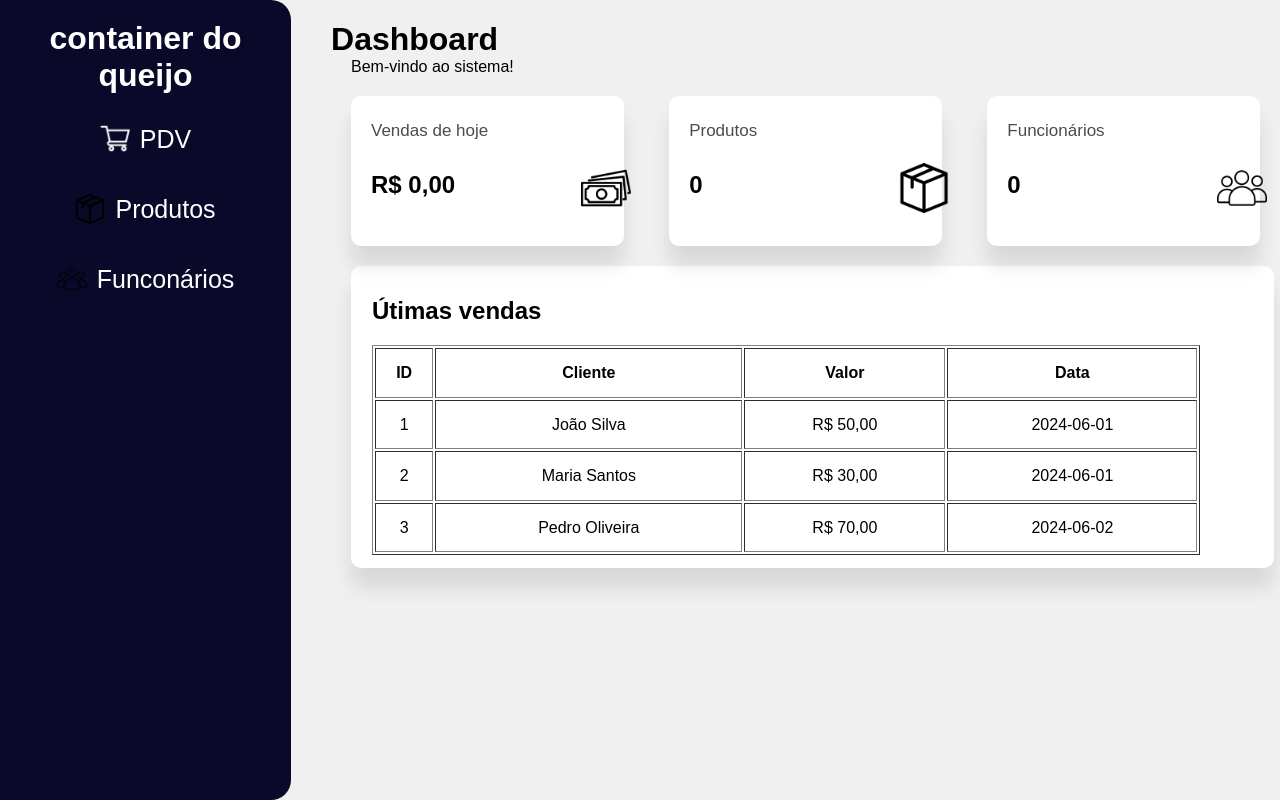
After one commit to Drigo019/TCC, a PHP site: page /dashboard.html in a window 1280 px wide. The commit adds this page. Run offline with PHP 8.4, Linux system fonts and the light colour scheme.

Commit message:
31/5/2026 17:35
Mudanças: modificação do PDV, para uma pagina própria.
Falta algumas coisas para finalizar

```diff
--- /dev/null
+++ b/dashboard.html
@@ -0,0 +1,123 @@
+<!DOCTYPE html>
+<html lang="en">
+<head>
+    <meta charset="UTF-8">
+    <meta name="viewport" content="width=device-width, initial-scale=1.0">
+    <title>Document</title>
+</head>
+<body style="margin: 0; padding: 0; background-color: rgb(240, 240, 240); font-family: Arial, sans-serif;">
+    <div style="display: flex; height: 100vh;">
+        <div align="left" style="width: 23%; height: 100vh; background-color: rgb(11, 9, 41); border-radius: 20px; border-top-left-radius: 0; border-bottom-left-radius: 0;">
+            <h1 style="color: white; text-align: center; margin: 0; padding: 0; border-top: 20px solid transparent;">
+                container do queijo
+            </h1>
+            <div style="background-color: rgb(11, 9, 41); border-top: 20px solid transparent;">
+                <button onclick="window.location.href='PDV.html';" style="width: 100%; height: 50px; background-color: rgb(11, 9, 41); color: white; border: none; font-size: 16px; cursor: pointer;">
+                    <div style="font-size: 25px; display: flex; align-items: center; justify-content: center;">
+                        <img src="Imagens/Carrinho.png" alt="carrinho" style="width: 30px; height: 30px; border-right: 10px solid transparent;">
+                        PDV
+                    </div>
+                </button>
+            </div>
+            <div style="background-color: rgb(11, 9, 41); border-top: 20px solid transparent;">
+                <button onclick="window.location.href='PDV.html';" style="width: 100%; height: 50px; background-color: rgb(11, 9, 41); color: white; border: none; font-size: 16px; cursor: pointer;">
+                    <div style="font-size: 25px; display: flex; align-items: center; justify-content: center;">
+                        <img src="Imagens/Caixa.png" alt="caixa" style="width: 30px; height: 30px; border-right: 10px solid transparent;">
+                        Produtos
+                    </div>
+                </button>
+            </div>
+            <div style="background-color: rgb(11, 9, 41); border-top: 20px solid transparent;">
+                <button onclick="window.location.href='PDV.html';" style="width: 100%; height: 50px; background-color: rgb(11, 9, 41); color: white; border: none; font-size: 16px; cursor: pointer;">
+                    <div style="font-size: 25px; display: flex; align-items: center; justify-content: center;">
+                        <img src="Imagens/Funcionario.png" alt="funcionario" style="width: 30px; height: 30px; border-right: 10px solid transparent;">
+                        Funconários
+                    </div>
+                </button>
+            </div>
+        </div>
+        <div style="width: 75%; height: 100vh; border-left: 40px solid transparent;" >
+            <h1 style="margin-bottom: 0;">
+                Dashboard
+            </h1>
+            <div style="margin: 0; padding: 0; margin-left: 20px">
+                Bem-vindo ao sistema!
+            </div>
+            <div style="display: flex; justify-content: space-between; margin-top: 20px; margin-left: 20px; margin-right: 20px;">
+                <div style="width: 30%; height: 150px; background-color: rgb(255, 255, 255); border-radius: 10px; box-shadow: 0px 20px 20px rgba(0, 0, 0, 0.1);">
+                    <div style="font-size: 17px; margin-top: 25px; margin-left: 20px; opacity: 0.7;">
+                        Vendas de hoje
+                    </div>
+                    <div style=" font-size: 24px; margin-top: 30px; margin-left: 20px;">
+                        <b>
+                            R$ 0,00
+                        </b>
+                    </div>
+                    <div>
+                        <img src="../TCC/Imagens/Dinheiro.png" style="width: 50px; height: 50px; margin-top: -80px; margin-left: 230px;">
+                    </div>
+                </div>
+
+                <div style="width: 30%; height: 150px; background-color: rgb(255, 255, 255); border-radius: 10px; box-shadow: 0px 20px 20px rgba(0, 0, 0, 0.1);">
+                    <div style="font-size: 17px; margin-top: 25px; margin-left: 20px; opacity: 0.7;">
+                        Produtos
+                    </div>
+                    <div style=" font-size: 24px; margin-top: 30px; margin-left: 20px;">
+                        <b>
+                            0
+                        </b>
+                    </div>
+                    <div>
+                        <img src="../TCC/Imagens/Caixa.png" style="width: 50px; height: 50px; margin-top: -80px; margin-left: 230px;">
+                    </div>
+                </div>
+
+                <div style="width: 30%; height: 150px; background-color: rgb(255, 255, 255); border-radius: 10px; box-shadow: 0px 20px 20px rgba(0, 0, 0, 0.1);">
+                    <div style="font-size: 17px; margin-top: 25px; margin-left: 20px; opacity: 0.7;">
+                        Funcionários
+                    </div>
+                    <div style=" font-size: 24px; margin-top: 30px; margin-left: 20px;">
+                        <b>
+                            0
+                        </b>
+                    </div>
+                    <div>
+                        <img src="../TCC/Imagens/Funcionario.png" style="width: 50px; height: 50px; margin-top: -80px; margin-left: 230px;">
+                    </div>
+                </div>
+            </div>
+            <div style="width: 97%; height: 300px; margin-top: 20px; background-color: rgb(255, 255, 255); border-radius: 10px; box-shadow: 0px 20px 20px rgba(0, 0, 0, 0.1); border: 1px solid transparent; margin-left: 20px;">
+                <h2 style="margin-left: 20px; margin-top: 30px;">
+                    Útimas vendas
+                </h2>
+                <table border="1" style="width: 90%; height: 70%; margin-left: 20px; margin-top: 20px;">
+                    <tr>
+                        <th align="center">ID</th>
+                        <th align="center">Cliente</th>
+                        <th align="center">Valor</th>
+                        <th align="center">Data</th>
+                    </tr>
+                    <tr>
+                        <td align="center">1</td>
+                        <td align="center">João Silva</td>
+                        <td align="center">R$ 50,00</td>
+                        <td align="center">2024-06-01</td>
+                    </tr>
+                    <tr>
+                        <td align="center">2</td>
+                        <td align="center">Maria Santos</td>
+                        <td align="center">R$ 30,00</td>
+                        <td align="center">2024-06-01</td>
+                    </tr>
+                    <tr>
+                        <td align="center">3</td>
+                        <td align="center">Pedro Oliveira</td>
+                        <td align="center">R$ 70,00</td>
+                        <td align="center">2024-06-02</td>
+                    </tr>
+                </table>
+            </div>
+        </div>
+    </div>
+</body>
+</html>
--- a/index.html
+++ b/index.html
@@ -62,7 +62,9 @@
             <div style="margin: 20px; display: flex; flex-direction: column; align-items: center;">
       <h1>HTMLs</h1>
         <a href="TelaCadastro.html">Tela Cadastro</a>
-        <a href="TelaLogin.html"> Tela Login</a>
+        <a href="dashboard.html">Dashboard</a>
+        <a href="Login/Admin.html">Login Admin</a>
+        <a href="Login/Cliente.html">Login Cliente</a>
       </div>
 
            <div style="margin: 20px; display: flex; flex-direction: column; align-items: center;">
```
Also changed, not shown: Login/Admin.html (+5 -5 lines), Login/Cliente.html (renamed from Login/Clinte.html, +5 -15 lines), PVD.html (deleted, +0 -15 lines), TelaInicial.php (+4 -4 lines), Imagens/Caixa.png (added), Imagens/Carrinho.png, Imagens/Dinheiro.png (added), Imagens/FotosQueijos/queijo1.jpeg (added), Imagens/FotosQueijos/queijo2.jpeg (added), Imagens/FotosQueijos/queijo3.jpeg (added), Imagens/Funcionario.png (added), Imagens/Novo_pedido.png (deleted).
